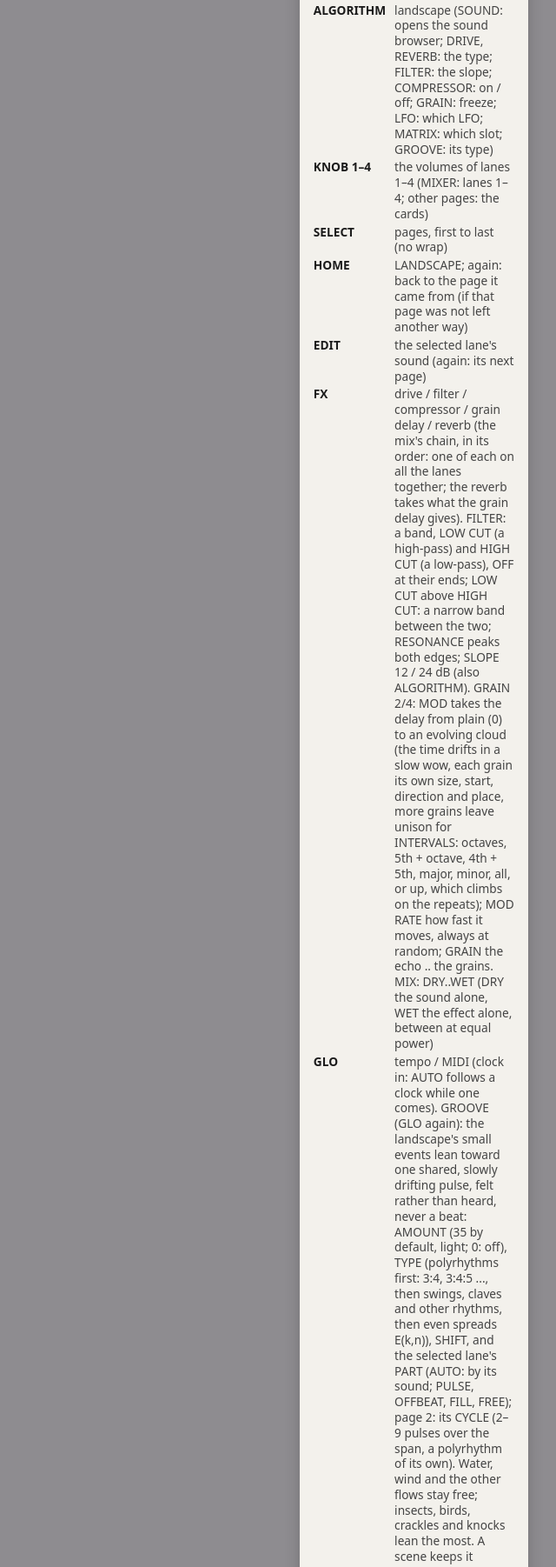
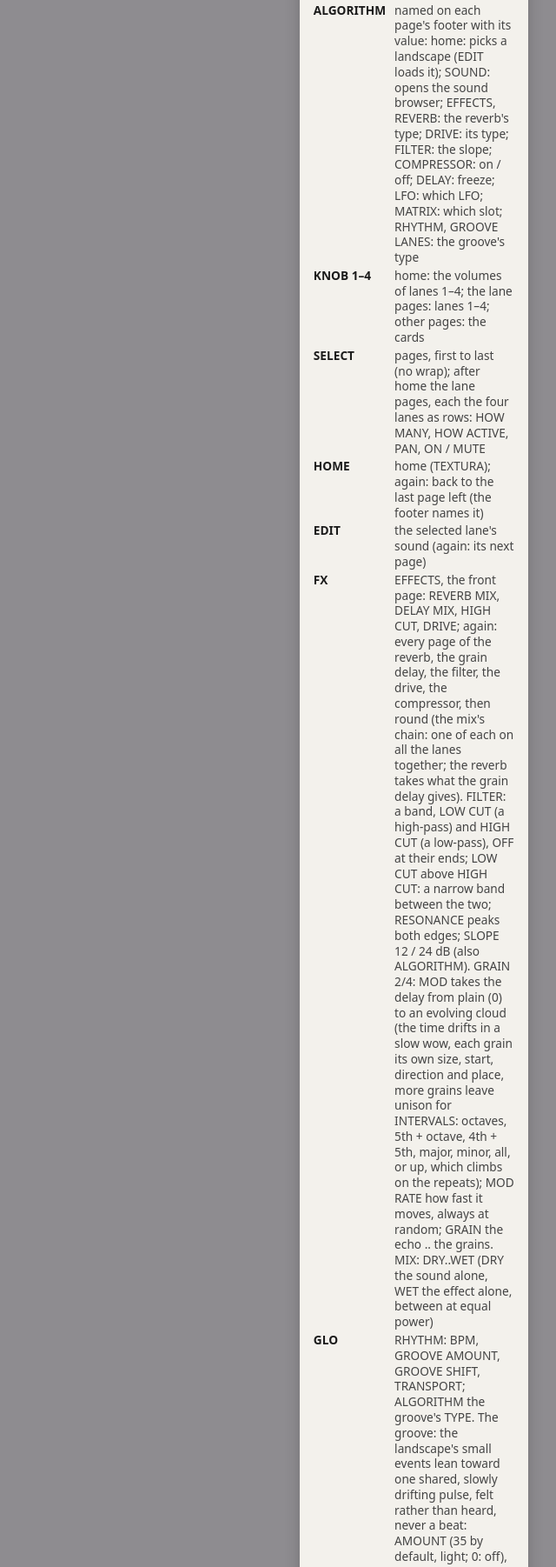
Before and after one commit to leonardoMirabal/textura, a plain HTML site: page web/index.html in a window 1280 px wide. Shown: the part 696-2498 px from the top of the page at 87% size, without its empty margins (640-1280 px from the left). Drawn offline with Linux system fonts and the light colour scheme; a script that the page names is missing; a web font is replaced by a local one.

Commit message:
Web panel: the new pages' captions and help (EFFECTS, RHYTHM, GROOVE LANES, the lane pages)
FX's and GLO's captions name where they go next on each page; the help says
what FX, GLO, SELECT, HOME, ALGORITHM and the knobs do now. web_check walks FX
through EFFECTS, REVERB, FILTER, DRIVE, COMPRESSOR and GLO through RHYTHM,
GROOVE LANES, TEMPO, MIDI.

Co-Authored-By: Claude Opus 5.5 (1M context) <noreply@anthropic.com>

```diff
--- a/web/app.js
+++ b/web/app.js
@@ -147,7 +147,8 @@ const KNOBS = [["MASTER", -1, 50, 22, "VOLUME"], ["SELECT", 0, 200, 22, "PAGES"]
 const HINT = { FX: "EFFECTS", SEL: "KEY MODE", ENV: "LEARN · AGAIN: ENV", LFO: "LEARN · AGAIN: LFO", EDIT: "SOUND", GLO: "RHYTHM", HOME: "LANDSCAPE", SAVE: "SCENE · HOLD: UNDO", ARP: "MATRIX",
                SEQ: "SOUNDS", PLAY: "TAP · HOLD: RUN", REC: "ALL ON·OFF · TAP", "OCT−": "LANE", "OCT+": "LANE" };
 const HINT_ON = {                                    // what a button does on a given page (else HINT)
-  LANDSCAPE: { HOME: "BACK" }, SOUND: { EDIT: "NEXT" }, DRIVE: { FX: "FILTER" }, FILTER: { FX: "COMPRESSOR" }, COMPRESSOR: { FX: "GRAIN" }, GRAIN: { FX: "REVERB" }, TEMPO: { GLO: "GROOVE" }, GROOVE: { GLO: "MIDI" }, MIDI: { GLO: "DISPLAY" },
+  LANDSCAPE: { HOME: "BACK" }, SOUND: { EDIT: "NEXT" }, EFFECTS: { FX: "REVERB" }, REVERB: { FX: "NEXT" }, GRAIN: { FX: "NEXT" }, FILTER: { FX: "DRIVE" }, DRIVE: { FX: "COMPRESSOR" }, COMPRESSOR: { FX: "NEXT" },
+  RHYTHM: { GLO: "GROOVE LANES" }, "GROOVE LANES": { GLO: "TEMPO" }, TEMPO: { GLO: "MIDI" }, MIDI: { GLO: "DISPLAY" }, DISPLAY: { GLO: "RHYTHM" },
   LFO: { LFO: "NEXT" }, ENV: { ENV: "NEXT" },
 };
 let shownPage = "";
--- a/web/index.html
+++ b/web/index.html
@@ -114,25 +114,30 @@
     <dt>SEQ</dt><dd>SOUNDS: the sound browser for the selected lane: the families, then their sounds; ALGORITHM
       moves (the sound plays after 0.4 s while the lane plays), SELECT jumps family, EDIT opens / picks, HOME back /
       cancel. Any sound on any lane, the same one on two lanes too</dd>
-    <dt>ALGORITHM</dt><dd>landscape (SOUND: opens the sound browser; DRIVE, REVERB: the type; FILTER: the slope; COMPRESSOR: on / off; GRAIN:
-      freeze; LFO: which LFO; MATRIX: which slot; GROOVE: its type)</dd>
-    <dt>KNOB 1–4</dt><dd>the volumes of lanes 1–4 (MIXER: lanes 1–4; other pages: the cards)</dd>
-    <dt>SELECT</dt><dd>pages, first to last (no wrap)</dd>
-    <dt>HOME</dt><dd>LANDSCAPE; again: back to the page it came from (if that page was not left another way)</dd>
+    <dt>ALGORITHM</dt><dd>named on each page's footer with its value: home: picks a landscape (EDIT loads it); SOUND: opens the sound
+      browser; EFFECTS, REVERB: the reverb's type; DRIVE: its type; FILTER: the slope; COMPRESSOR: on / off; DELAY:
+      freeze; LFO: which LFO; MATRIX: which slot; RHYTHM, GROOVE LANES: the groove's type</dd>
+    <dt>KNOB 1–4</dt><dd>home: the volumes of lanes 1–4; the lane pages: lanes 1–4; other pages: the cards</dd>
+    <dt>SELECT</dt><dd>pages, first to last (no wrap); after home the lane pages, each the four lanes as rows: HOW MANY, HOW ACTIVE, PAN,
+      ON / MUTE</dd>
+    <dt>HOME</dt><dd>home (TEXTURA); again: back to the last page left (the footer names it)</dd>
     <dt>EDIT</dt><dd>the selected lane's sound (again: its next page)</dd>
-    <dt>FX</dt><dd>drive / filter / compressor / grain delay / reverb (the mix's chain, in its order: one of each on all
-      the lanes together; the reverb takes what the grain delay gives). FILTER: a band, LOW CUT (a high-pass) and
+    <dt>FX</dt><dd>EFFECTS, the front page: REVERB MIX, DELAY MIX, HIGH CUT, DRIVE; again: every page of the reverb, the grain
+      delay, the filter, the drive, the compressor, then round (the mix's chain: one of each on all the lanes
+      together; the reverb takes what the grain delay gives). FILTER: a band, LOW CUT (a high-pass) and
       HIGH CUT (a low-pass), OFF at their ends; LOW CUT above HIGH CUT: a narrow band between the two; RESONANCE
       peaks both edges; SLOPE 12 / 24 dB (also ALGORITHM). GRAIN 2/4: MOD takes the delay from plain (0) to an evolving
       cloud (the time drifts in a slow wow, each grain its own size, start, direction and place, more grains leave
       unison for INTERVALS: octaves, 5th + octave, 4th + 5th, major, minor, all, or up, which climbs on the repeats);
       MOD RATE how fast it moves, always at random; GRAIN the echo .. the grains. MIX: DRY..WET (DRY the sound alone, WET the
       effect alone, between at equal power)</dd>
-    <dt>GLO</dt><dd>tempo / MIDI (clock in: AUTO follows a clock while one comes). GROOVE (GLO again): the landscape's small events lean
-      toward one shared, slowly drifting pulse, felt rather than heard, never a beat: AMOUNT (35 by default, light;
-      0: off), TYPE (polyrhythms first: 3:4, 3:4:5 ..., then swings, claves and other rhythms, then even spreads
-      E(k,n)), SHIFT, and the selected lane's PART (AUTO: by its sound; PULSE, OFFBEAT, FILL, FREE); page 2: its CYCLE
-      (2–9 pulses over the span, a polyrhythm of its own). Water, wind and the other flows stay free; insects, birds,
+    <dt>GLO</dt><dd>RHYTHM: BPM, GROOVE AMOUNT, GROOVE SHIFT, TRANSPORT; ALGORITHM the groove's TYPE. The groove: the landscape's
+      small events lean toward one shared, slowly drifting pulse, felt rather than heard, never a beat: AMOUNT (35 by
+      default, light; 0: off), TYPE (polyrhythms first: 3:4, 3:4:5 ..., then swings, claves and other rhythms, then even
+      spreads E(k,n)), SHIFT. GLO again: GROOVE LANES, each lane's role on its knob (FREE; AUTO, by its sound: "AUTO:
+      PULSE"; PULSE, OFFBEAT, FILL; or its own 2–9 pulses over the span, "5 PER 4 BEATS", a polyrhythm), with its pulse
+      drawn; a sound the groove leaves alone says "FLOWS FREE". Then TEMPO (FINE, CLOCK, STATUS), MIDI (clock in:
+      AUTO follows a clock while one comes), DISPLAY. Water, wind and the other flows stay free; insects, birds,
       crackles and knocks lean the most. A scene keeps it</dd>
     <dt>LFO</dt><dd>the 8 LFOs' pages; held while a card turns: that LFO onto the card (the turn its depth, back to 0
       removes it; here: a click latches learn for 3 s, turn a knob; a second click: the LFO pages)</dd>
```
Also changed, not shown: 1 other file.
